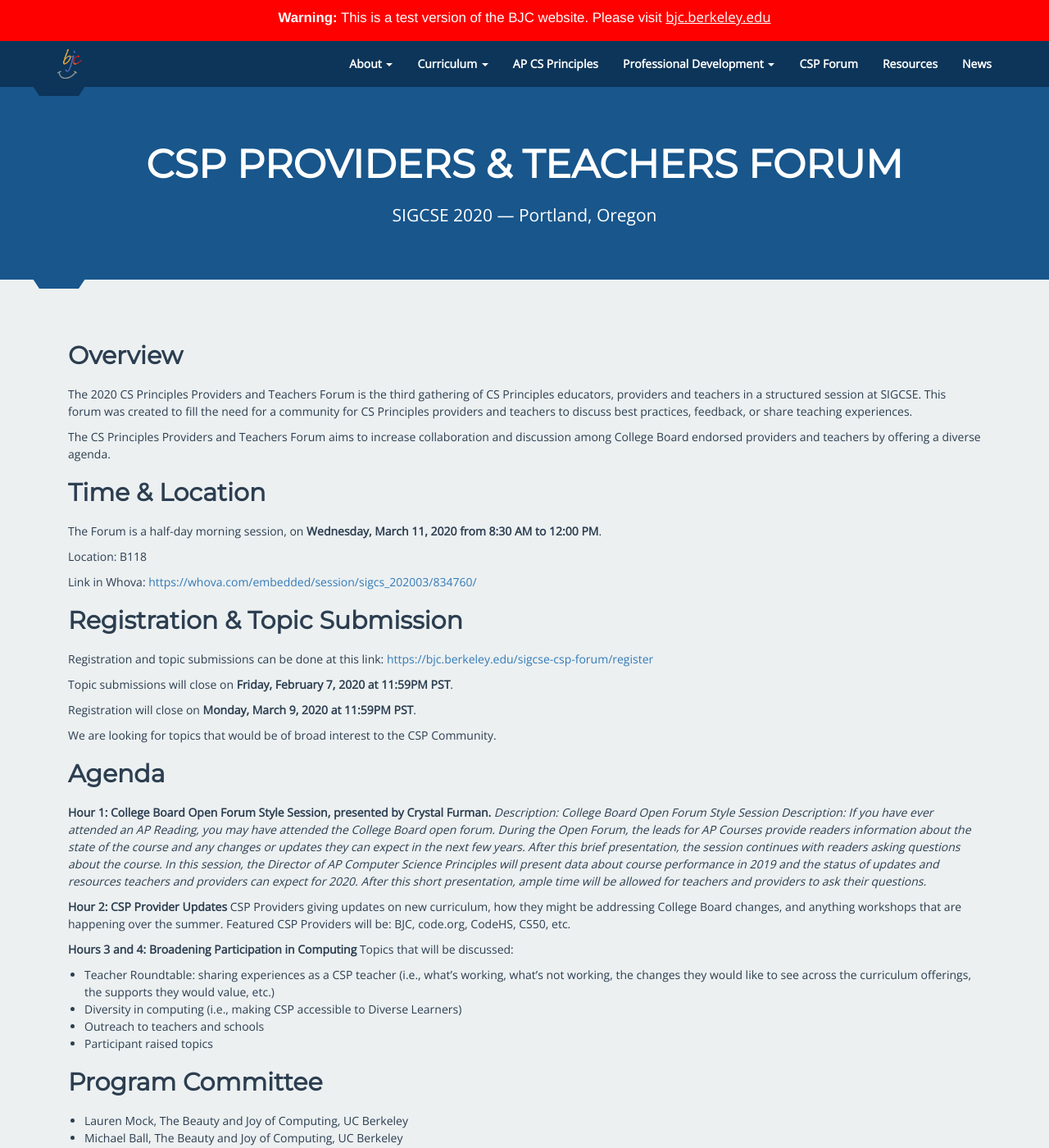
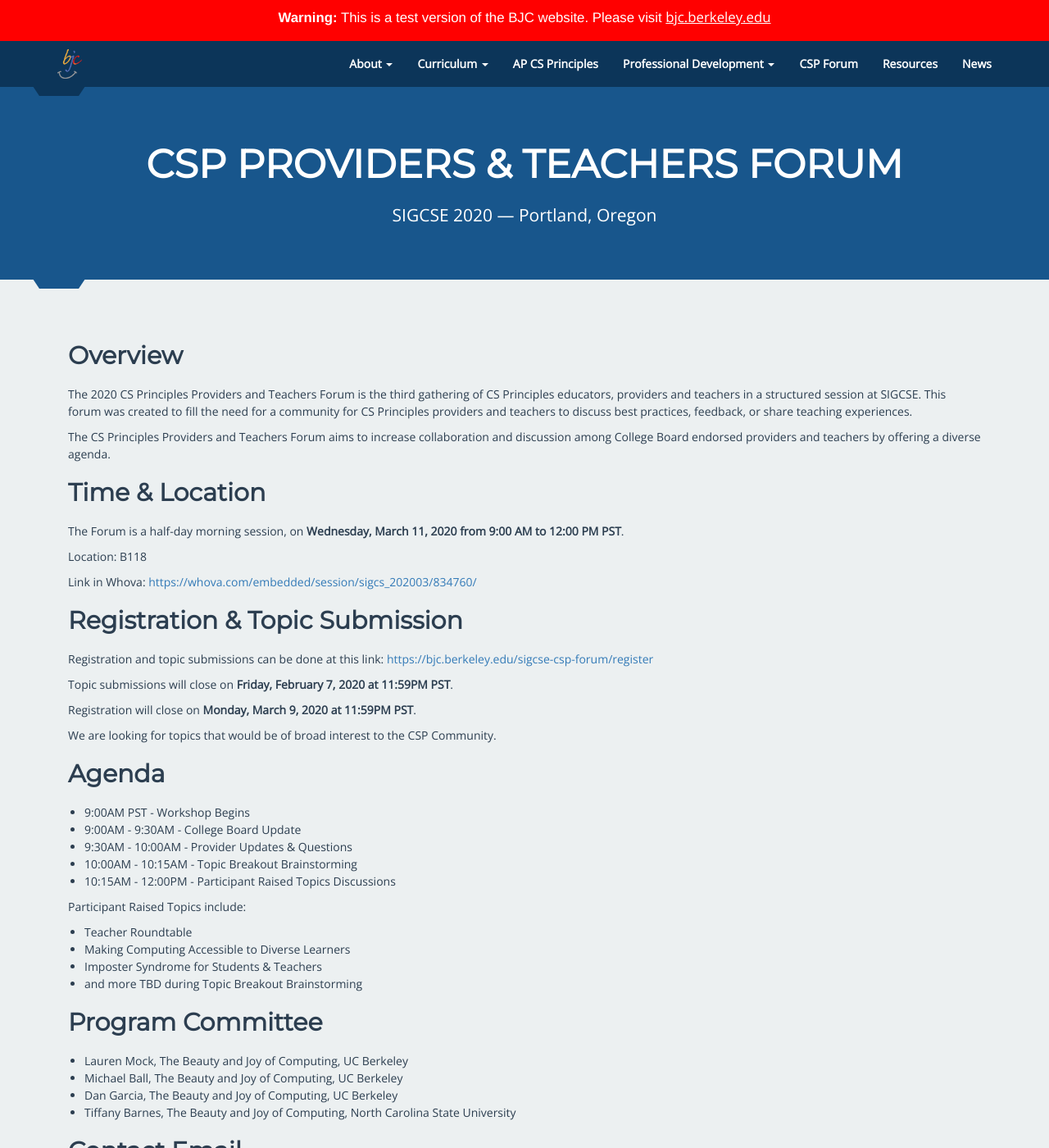
Before and after one commit to beautyjoy/beautyjoy.github.io, a Jekyll site: the page built from sigcse-csp-forum/index.md, in a window 1280 px wide and 1400 px high. Shown: the whole window at 82% size. Built offline with Jekyll 4.4.1, drawn with Linux system fonts in a browser that asks for light colours.

Commit message:
updated agenda

```diff
--- a/sigcse-csp-forum/index.md
+++ b/sigcse-csp-forum/index.md
@@ -15,7 +15,7 @@
 
 ## Time & Location
 
-The Forum is a half-day morning session, on **<time>Wednesday, March 11, 2020 from 8:30 AM to 12:00 PM</time>**.
+The Forum is a half-day morning session, on **<time>Wednesday, March 11, 2020 from 9:00 AM to 12:00 PM PST</time>**.
 
 Location: B118
 
@@ -35,18 +35,18 @@
 
 ## Agenda
 
-**Hour 1: College Board Open Forum Style Session, presented by Crystal Furman.**
-_Description: College Board Open Forum Style Session Description: If you have ever attended an AP Reading, you may have attended the College Board open forum. During the Open Forum, the leads for AP Courses provide readers information about the state of the course and any changes or updates they can expect in the next few years. After this brief presentation, the session continues with readers asking questions about the course. In this session, the Director of AP Computer Science Principles will present data about course performance in 2019 and the status of updates and resources teachers and providers can expect for 2020. After this short presentation, ample time will be allowed for teachers and providers to ask their questions._
+* 9:00AM PST - Workshop Begins
+* 9:00AM - 9:30AM - College Board Update
+* 9:30AM - 10:00AM - Provider Updates & Questions
+* 10:00AM - 10:15AM - Topic Breakout Brainstorming
+* 10:15AM - 12:00PM - Participant Raised Topics Discussions
 
-**Hour 2: CSP Provider Updates**
-CSP Providers giving updates on new curriculum, how they might be addressing College Board changes, and anything workshops that are happening over the summer. Featured CSP Providers will be: BJC, code.org, CodeHS, CS50, etc.
+Participant Raised Topics include:
+* Teacher Roundtable
+* Making Computing Accessible to Diverse Learners
+* Imposter Syndrome for Students & Teachers
+* and more TBD during Topic Breakout Brainstorming
 
-**Hours 3 and 4: Broadening Participation in Computing**
-Topics that will be discussed:
-* Teacher Roundtable: sharing experiences as a CSP teacher (i.e., what's working, what's not working, the changes they would like to see across the curriculum offerings, the supports they would value, etc.)
-* Diversity in computing (i.e., making CSP accessible to Diverse Learners)
-* Outreach to teachers and schools
-* Participant raised topics
 
 [//]: # (Topics that may be discussed this year include but are not limited to:)
 [//]: # (* Successes and failures of CSP professional development)
```
